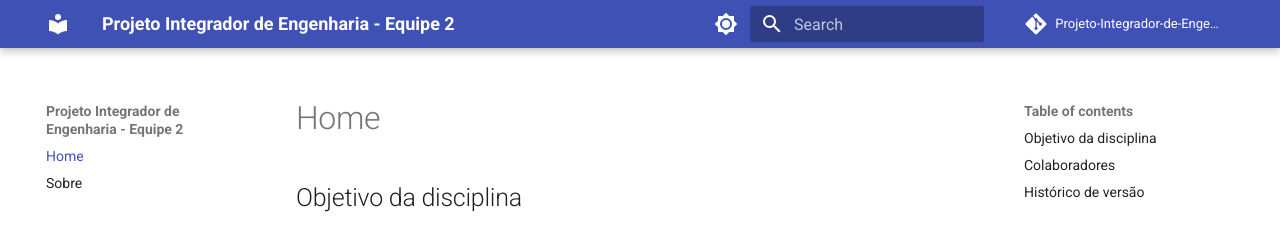
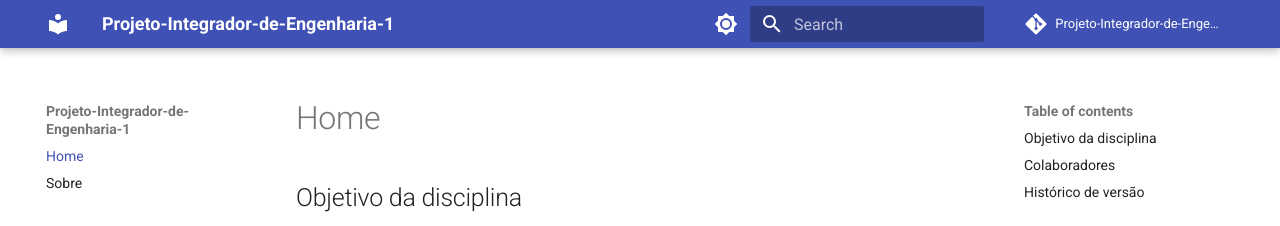
Before and after one commit to JoaoBarreto03/Projeto-Integrador-de-Engenharia-1, an MkDocs documentation site: the page built from docs/index.md, in a window 1280 px wide. Shown: the top 226 px of the page. Built offline with MkDocs 1.6.1 and Material for MkDocs 9.7.7, drawn with Linux system fonts in a browser that asks for light colours; comment, search, counter and statistics services are not loaded.

Commit message:
resolvendo bugs da gitpages

```diff
--- a/mkdocs.yml
+++ b/mkdocs.yml
@@ -1,4 +1,4 @@
-site_name: Projeto Integrador de Engenharia - Equipe 2
+site_name: Projeto-Integrador-de-Engenharia-1
 site_url: https://interacao-humano-computador.github.io/Projeto-Integrador-de-Engenharia-1/
 repo_name: Projeto-Integrador-de-Engenharia-1
 repo_url: https://github.com/JoaoBarreto03/Projeto-Integrador-de-Engenharia-1
```
